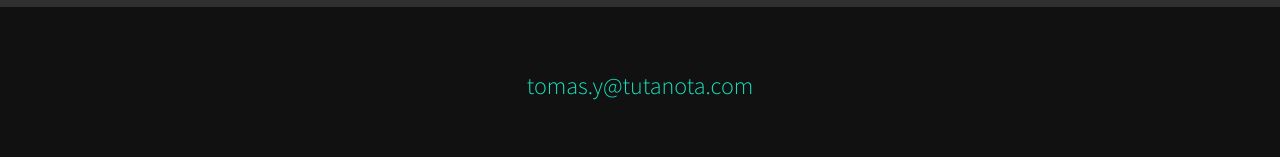
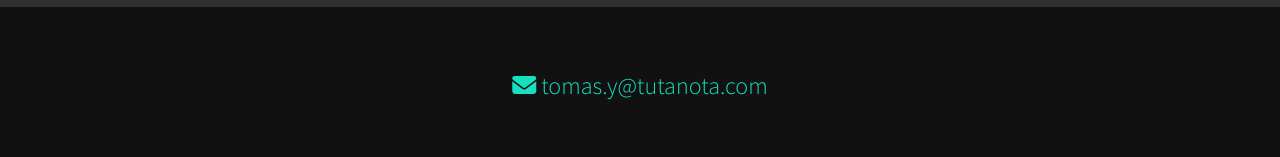
Before and after one commit to TSYF/portfolio_1, a Vue app: page / in a window 1280 px wide. Shown: the part 2838-2995 px from the top of the page. Built offline with nearby package versions, Linux system fonts and the light colour scheme.

Commit message:
envelope icon at the side of the email in the footer

```diff
--- a/src/components/TFooter.vue
+++ b/src/components/TFooter.vue
@@ -1,7 +1,8 @@
 <template>
     <footer class="footer">
-        <a href="mailto:tomas.y@tutanota.com" class="footer__link"
-            >tomas.y@tutanota.com</a
+        <a href="mailto:tomas.y@tutanota.com" class="footer__link">
+            <i class="fa-solid fa-envelope"></i>
+            tomas.y@tutanota.com</a
         >
         <ul class="social-list">
             <li class="social-list__item">
```
